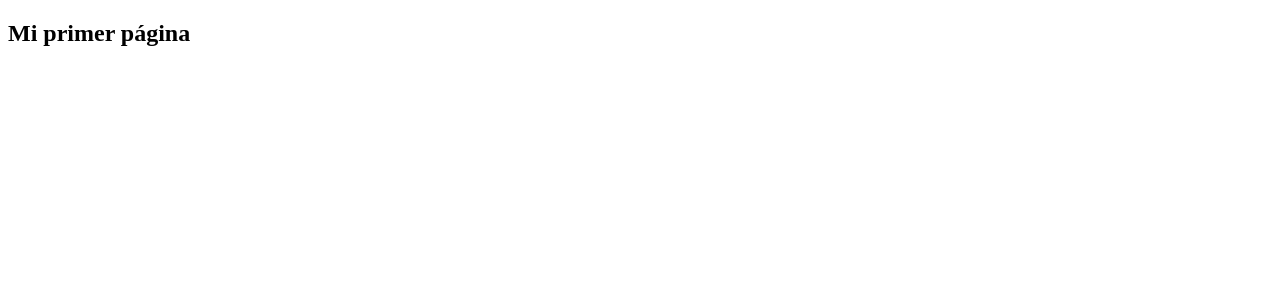
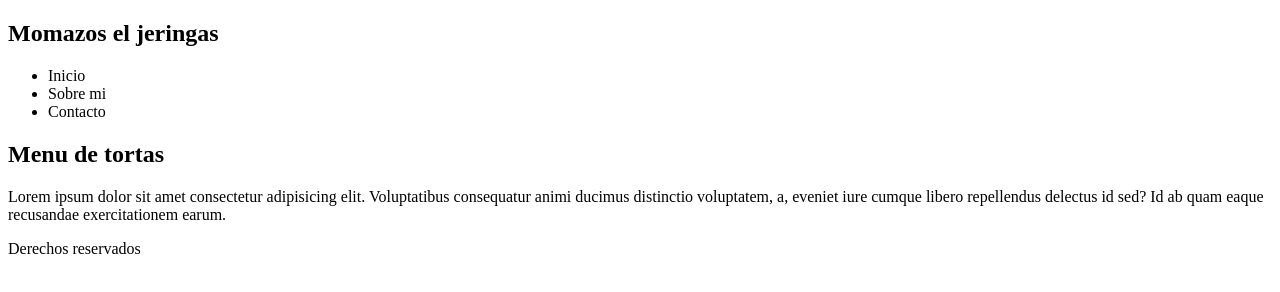
Before and after one commit to Katya-hd/MiPrimeraPagina, a plain HTML site: page index.html in a window 1280 px wide. Drawn offline with Linux system fonts and the light colour scheme.

Commit message:
Agregue menus,textos y titulos

```diff
--- a/index.html
+++ b/index.html
@@ -8,8 +8,25 @@
 <body>
    <header>
     <nav>
-      <h1>Mi primer página</h1>
+      <h1>Momazos el jeringas</h1>
+      <ul>
+        <li>Inicio</li>
+        <li>Sobre mi</li>
+        <li>Contacto</li>
+      </ul>
     </nav>
    </header>
+   <aside>
+
+   </aside>
+   <section>
+    <article>
+      <h2>Menu de tortas</h2>
+      <p>Lorem ipsum dolor sit amet consectetur adipisicing elit. Voluptatibus consequatur animi ducimus distinctio voluptatem, a, eveniet iure cumque libero repellendus delectus id sed? Id ab quam eaque recusandae exercitationem earum.</p>
+    </article>
+   </section>
+   <footer>
+     <p>Derechos reservados</p>
+   </footer>
 </body>
 </html>
```
